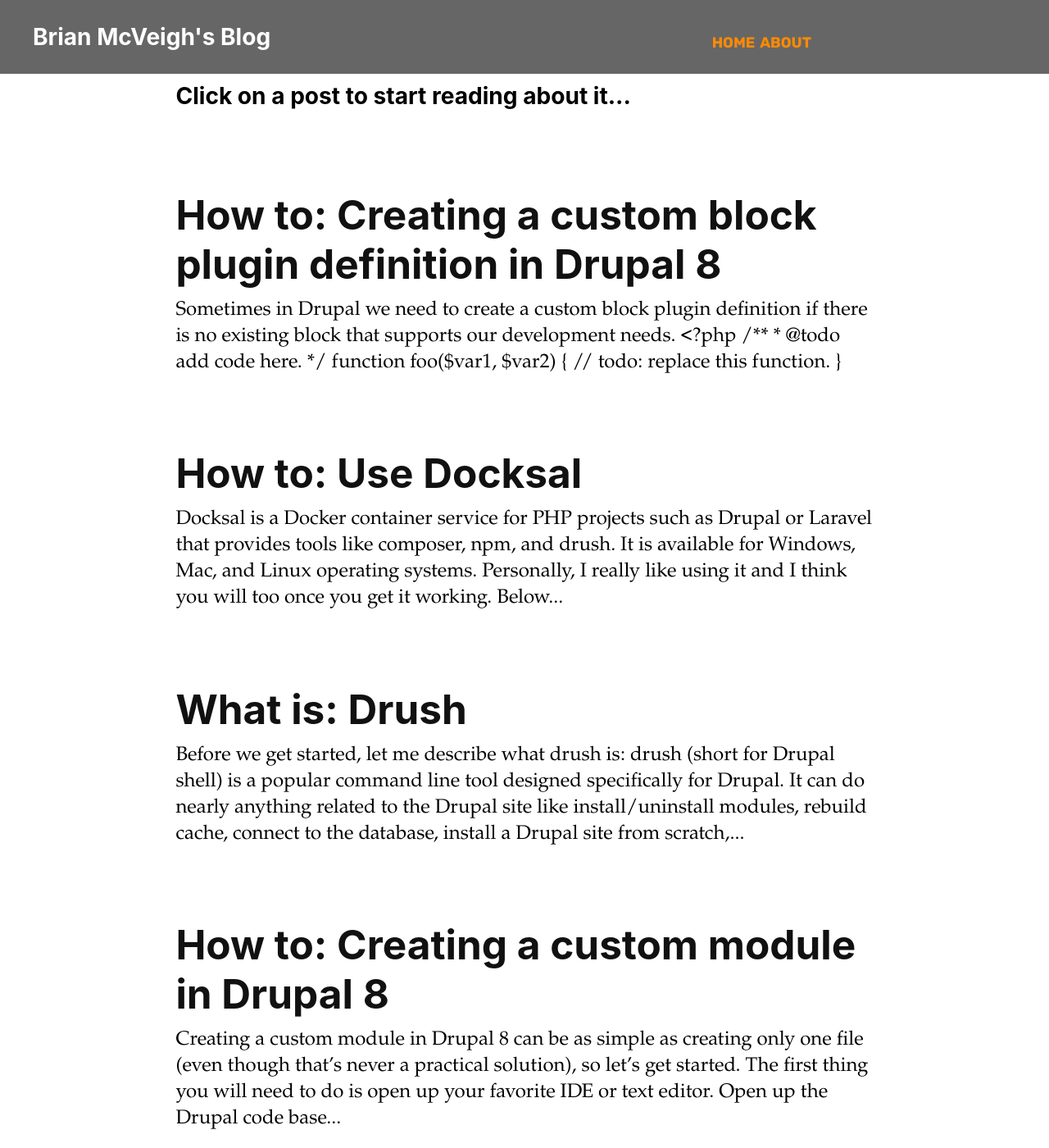
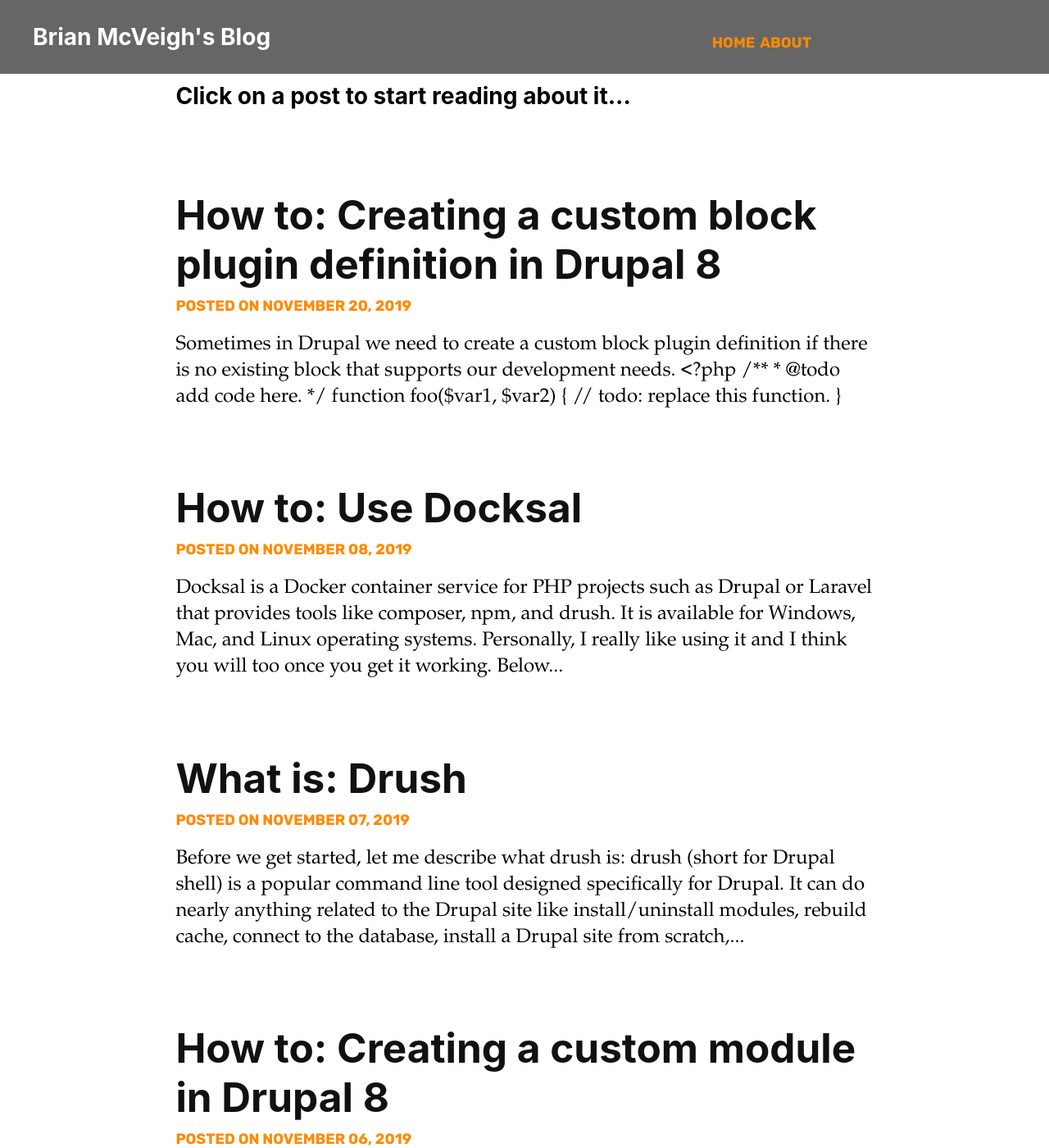
Before and after one commit to bmcveigh/bmcveigh.github.io, a Jekyll site: the page built from index.markdown, in a window 1280 px wide and 1400 px high. Shown: the whole window at 82% size. Built offline with Jekyll 4.4.1, drawn with Linux system fonts in a browser that asks for light colours; some of the changed text lies outside the part shown.

Commit message:
Display post date on the homepage.

```diff
--- a/_layouts/home.html
+++ b/_layouts/home.html
@@ -6,6 +6,9 @@ layout: default
     {% for post in site.posts %}
         <div class="post">
             <h3 class="post-title"><a href="{{ post.url }}">{{ post.title }}</a></h3>
+            <p class="post-date-wrap">
+                Posted on <span class="post-date">{{ post.date | date: '%B %d, %Y' }}</span>
+            </p>
             <div class="excerpt">{{ post.excerpt | strip_html | truncatewords: 50 }}</div>
         </div>
     {% endfor %}
--- a/_sass/components/post/_post.scss
+++ b/_sass/components/post/_post.scss
@@ -17,15 +17,11 @@
 
 // Post date label
 .post-date-wrap {
-    margin: 40px 0;
+    margin: 0 0 20px 0 !important;
     color: $color-orange;
     font-family: $font-family-rubik;
     font-weight: bold;
     margin-bottom: 40px;
     text-transform: uppercase;
     font-size: 18px;
-
-    .post-date {
-        font-weight: bold;
-    }
 }
```
